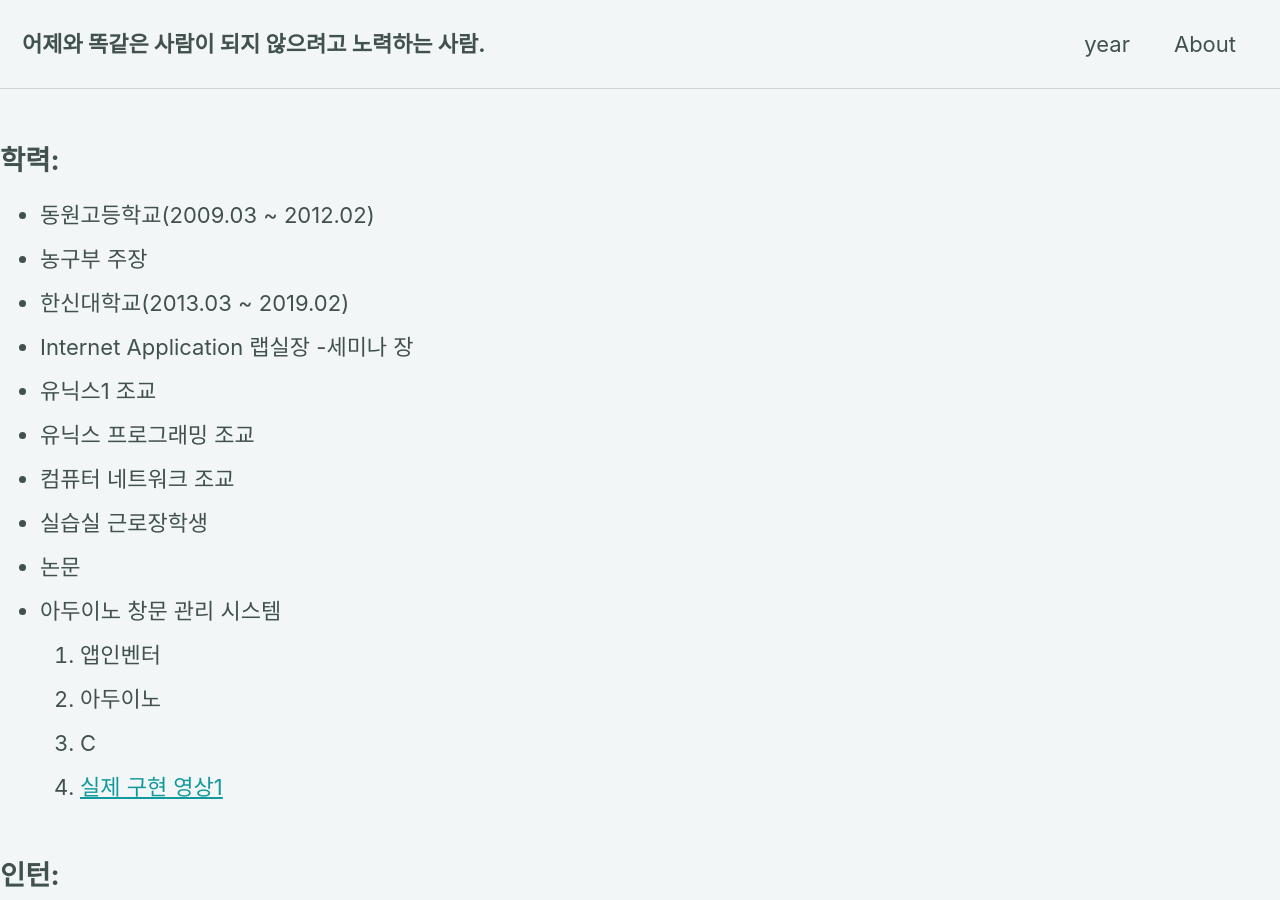
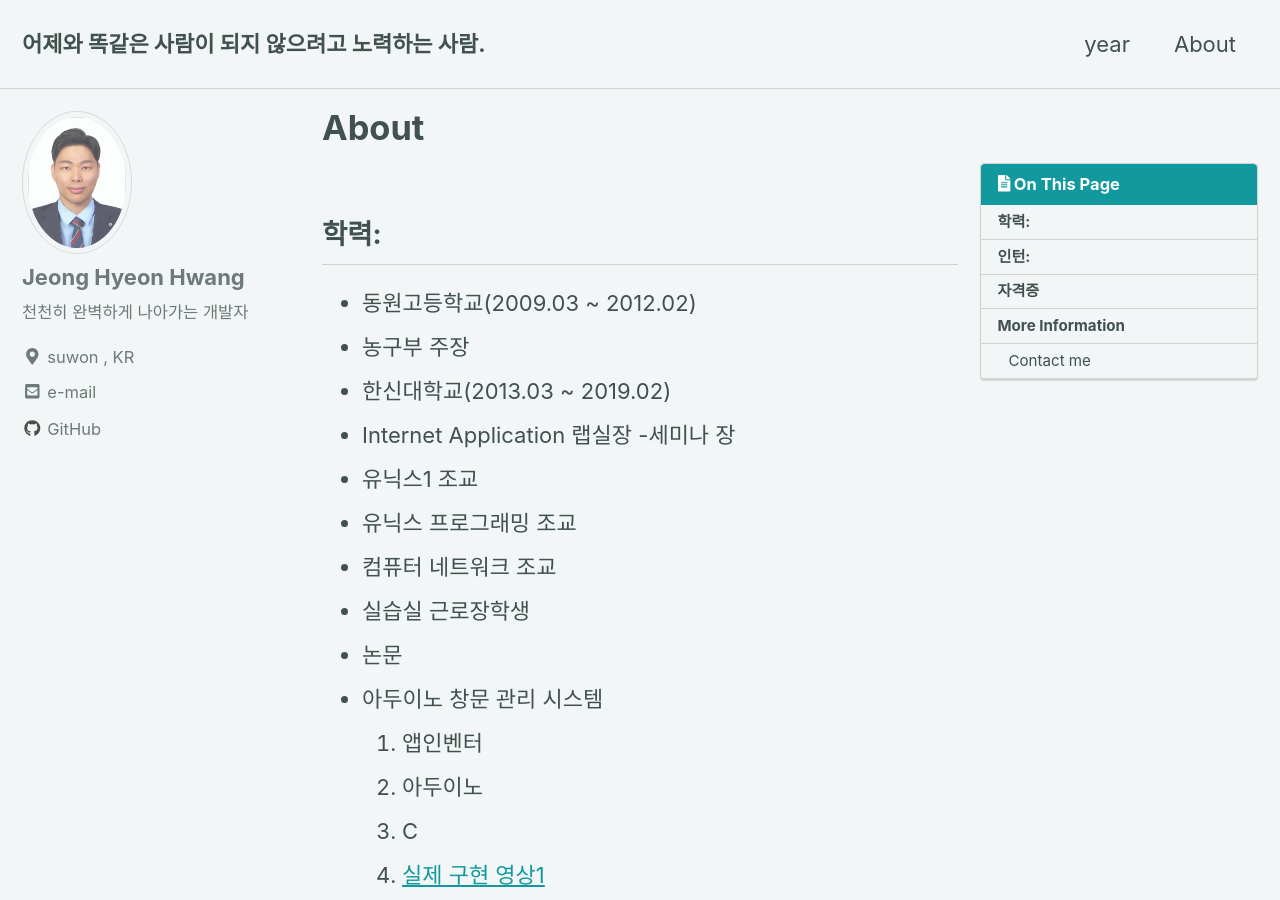
Before and after one commit to JHHWANG01/JHHWANG01.github.io, a Jekyll site: the page built from _pages/about.md, in a window 1280 px wide and 900 px high. Built offline with Jekyll 4.4.1, drawn with Linux system fonts in a browser that asks for light colours; cached includes are drawn as plain includes; nearby versions of some CDN libraries; our own code applies the rules of GitHub Pages for plain Markdown files; part of the change alters nothing that is shown; some of the changed text lies outside the part shown.

Commit message:
autoprofile 추가

```diff
--- a/_config.yml
+++ b/_config.yml
@@ -293,7 +293,15 @@ defaults:
     values:
       layout: single
       author_profile: true
-      read_time: false
-      comments: true # 댓글 활성화
+      read_time: true
+      comments: true
       share: true
       related: true
+  #>>>>>>>>>>>>>>>>>>> 여기서부터 추가 됨
+  # _pages 부분입니다.
+  - scope:
+      path: "_pages"
+      type: pages
+    values:
+      layout: single
+      author_profile: true
```
